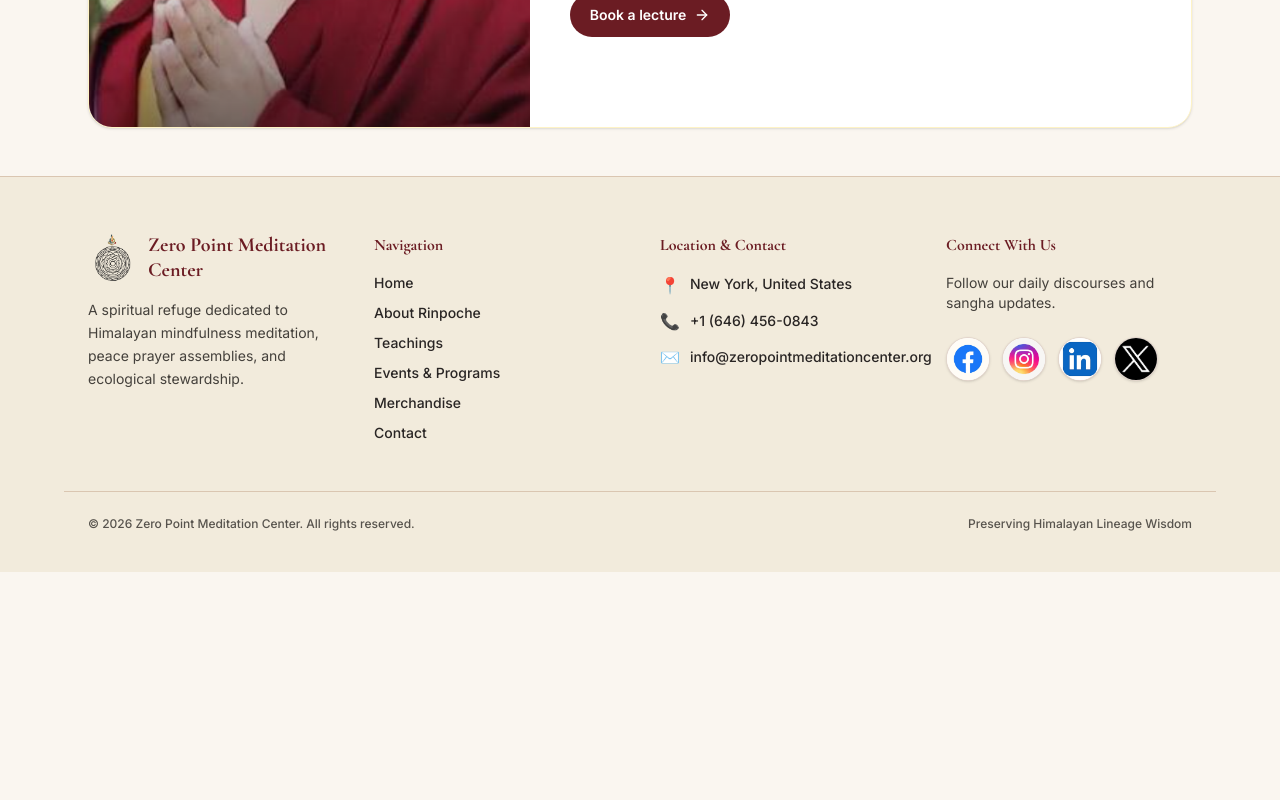
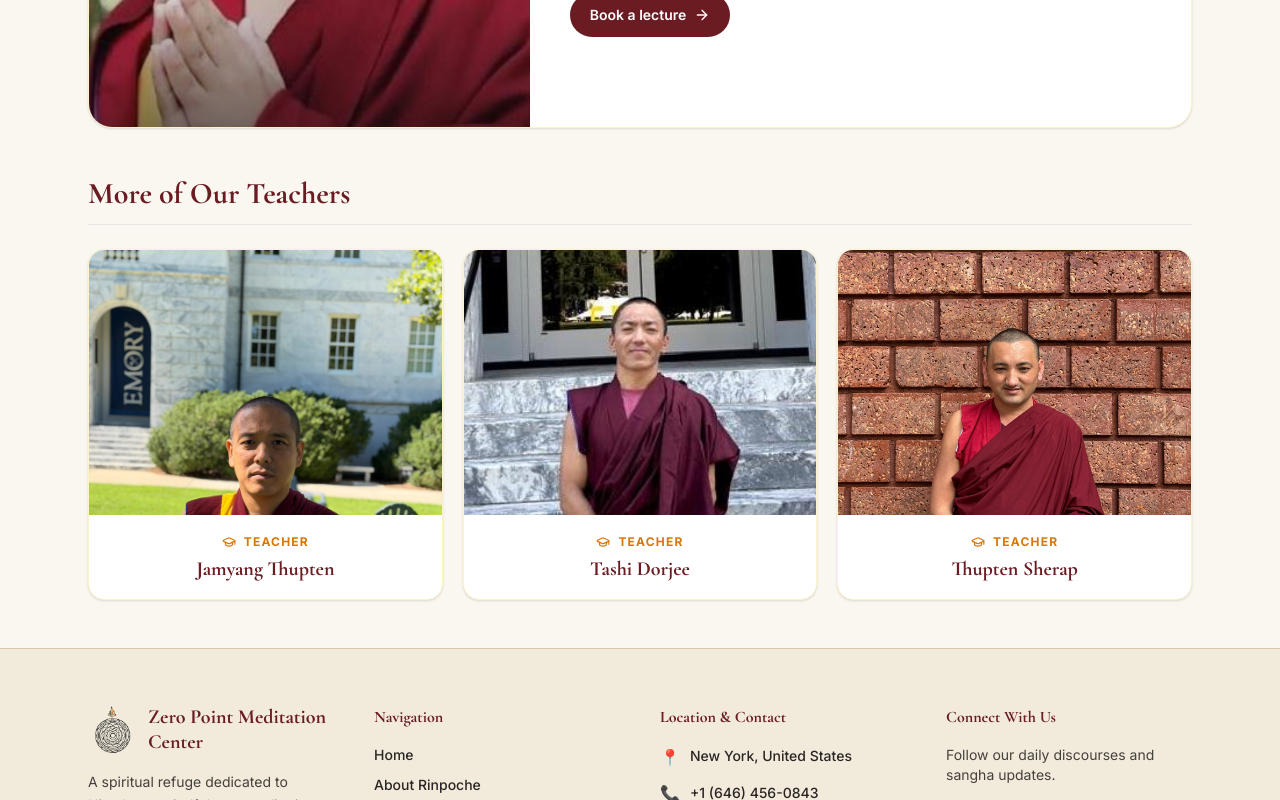
Before and after one commit to sherpaten/Zero-Point-Meditation-Center, a React (Vite) app in the folder zero-point-meditation/: page /teachers in a window 1280 px wide. Shown: the part 1341-2141 px from the top of the page. Before the commit the page ends 1913 px from the top, so only its background shows below. Built offline with nearby package versions, Linux system fonts and the light colour scheme.

Commit message:
Add three teachers to teachers page

```diff
--- a/zero-point-meditation/src/pages/Teachings.jsx
+++ b/zero-point-meditation/src/pages/Teachings.jsx
@@ -4,6 +4,9 @@ import { motion } from 'framer-motion';
 import { BookOpen, GraduationCap, CalendarDays, ArrowRight } from 'lucide-react';
 import BookingModal from '../components/BookingModal.jsx';
 import karmaGyatsoPhoto from '../assets/Teams/Teachers/karma Gyatso lopon la .jpeg';
+import jamyangThuptenPhoto from '../assets/Teams/Teachers/Jamyang Thupten.jpeg';
+import tashiDorjeePhoto from '../assets/Teams/Teachers/Tashi Dorjee.jpeg';
+import thuptenSherapPhoto from '../assets/Teams/Teachers/Thupten Sherap.jpeg';
 import gegyeYongyalRinpoche from "../assets/Teams/Gegye Yongyal Rinpoche's.png";
 
 export default function Teachings() {
@@ -131,6 +134,29 @@ export default function Teachings() {
         </motion.article>
       </section>
 
+      <section aria-labelledby="additional-teachers-heading" className="space-y-6">
+        <div className="border-b border-stone-200 pb-3">
+          <h2 id="additional-teachers-heading" className="font-serif text-2xl font-bold text-buddhist-burgundy sm:text-3xl">More of Our Teachers</h2>
+        </div>
+        <div className="grid gap-5 sm:grid-cols-2 lg:grid-cols-3">
+          {[
+            { name: 'Jamyang Thupten', image: jamyangThuptenPhoto },
+            { name: 'Tashi Dorjee', image: tashiDorjeePhoto },
+            { name: 'Thupten Sherap', image: thuptenSherapPhoto },
+          ].map((teacher) => (
+            <motion.article key={teacher.name} initial={{ opacity: 0, y: 16 }} whileInView={{ opacity: 1, y: 0 }} viewport={{ once: true }} className="overflow-hidden rounded-2xl border border-amber-100 bg-white shadow-sm">
+              <div className="aspect-[4/3] overflow-hidden bg-stone-100">
+                <img src={teacher.image} alt={teacher.name} className="h-full w-full object-cover object-top" loading="lazy" />
+              </div>
+              <div className="space-y-1 p-4 text-center">
+                <span className="inline-flex items-center gap-2 text-xs font-bold uppercase tracking-widest text-buddhist-gold"><GraduationCap size={14} /> Teacher</span>
+                <h3 className="font-serif text-xl font-bold text-buddhist-burgundy">{teacher.name}</h3>
+              </div>
+            </motion.article>
+          ))}
+        </div>
+      </section>
+
       <BookingModal
         open={bookingOpen}
         onClose={() => setBookingOpen(false)}
```
